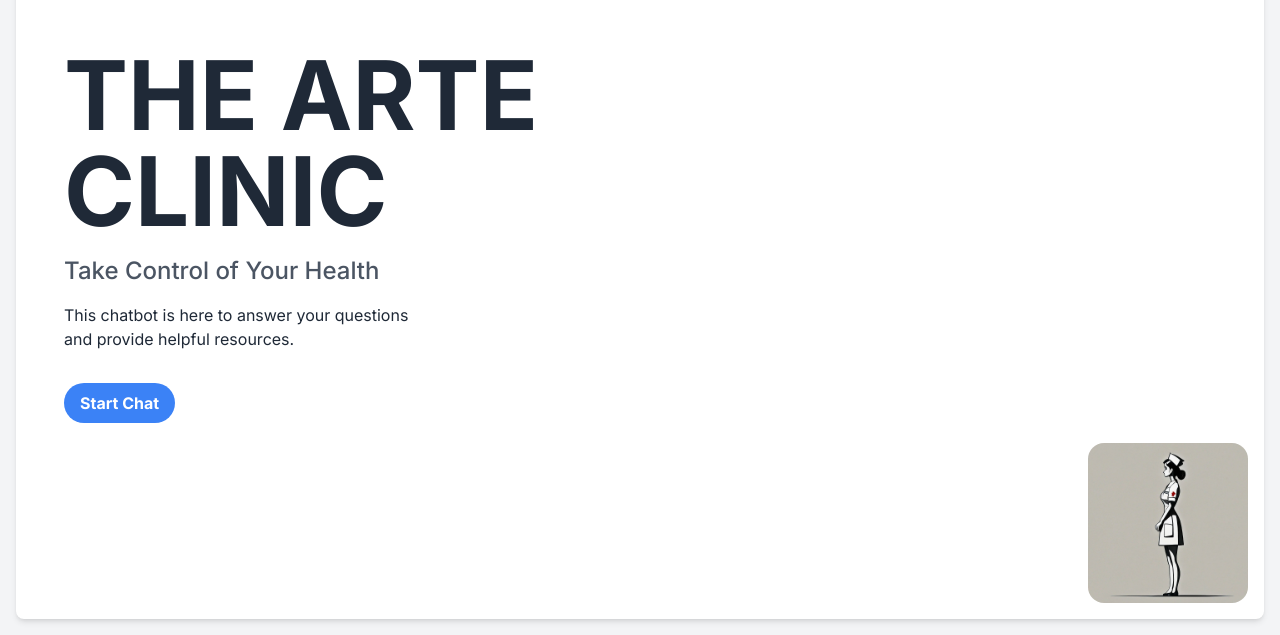
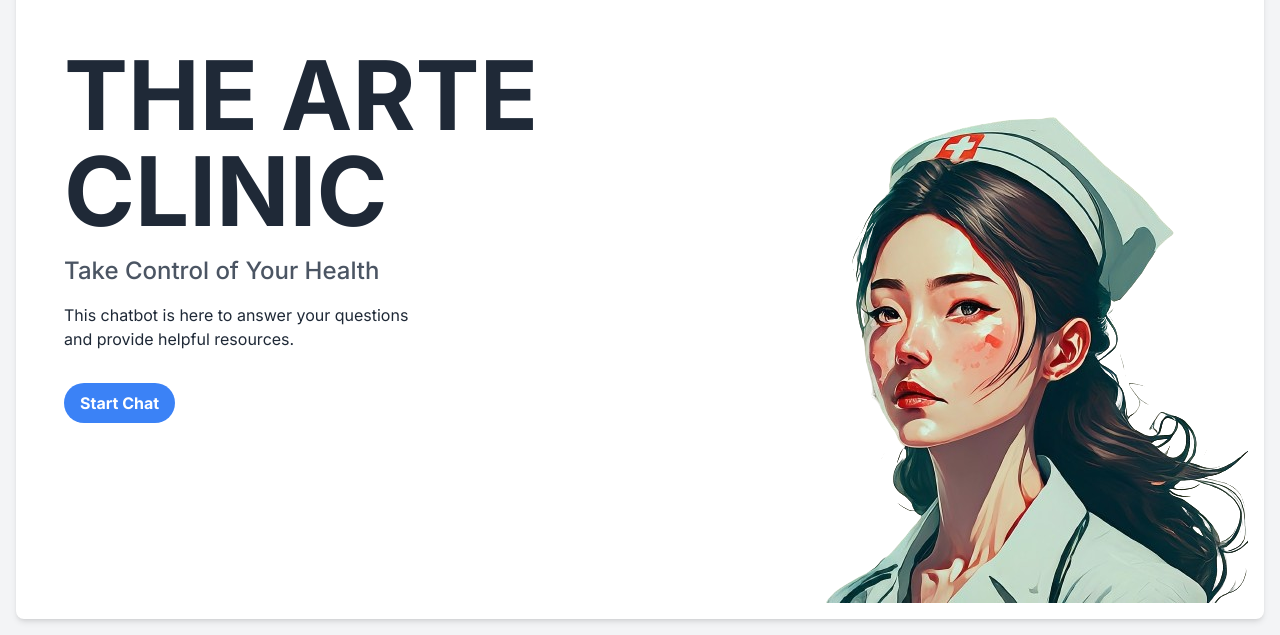
Before and after one commit to Jrmyyyyy/gemini-app, a Next.js app: page / in a window 1280 px wide. Shown: the part 165-800 px from the top of the page. Built offline with nearby package versions, Linux system fonts and the light colour scheme.

Commit message:
jasmin with image

```diff
--- a/app/page.tsx
+++ b/app/page.tsx
@@ -67,10 +67,9 @@ export default function Home() {
             </div>
           )}
           {/* The new image div */}
-          <div className="absolute right-8 bottom-8">
-            <img src="/cartoon-nurse.jpg.jpg" alt="Cartoon Nurse" className="w-40 h-40 rounded-2xl" />
+          <div className="absolute right-8 bottom-8 flex items-center">
+            <img src="/kani.png" alt="Cartoon Nurse" className="w-100 h-100 rounded-2xl" />
           </div>
-
 
           {showChat && (
             <>
```
Also changed, not shown: public/kani.png (added).
